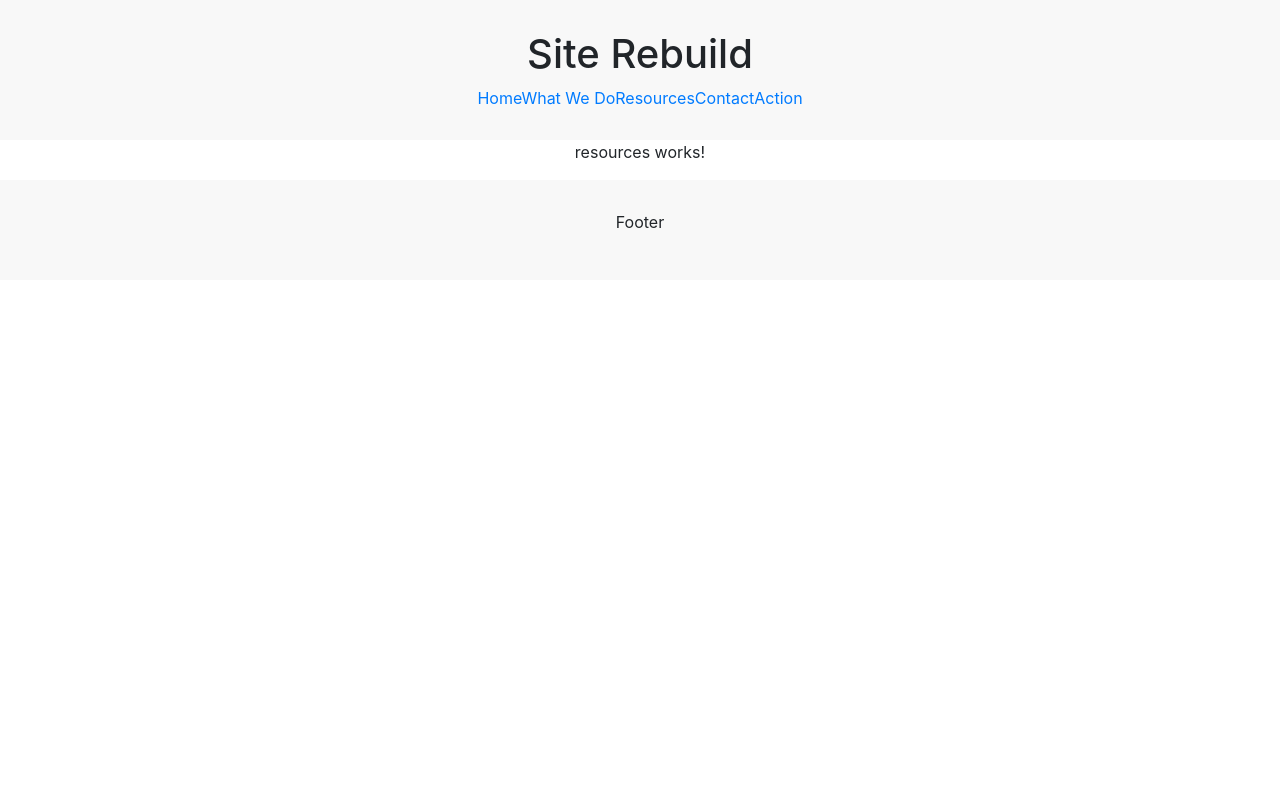
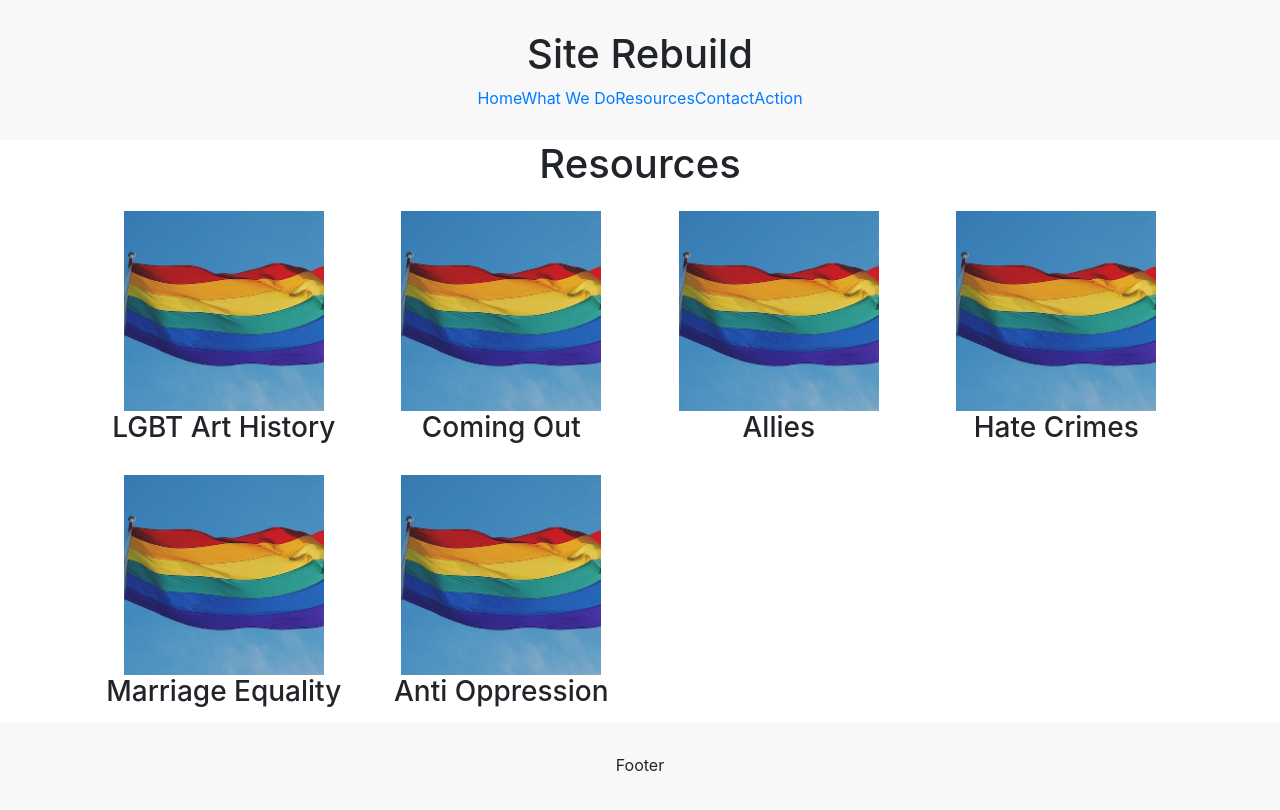
Before and after one commit to klowe27/ecommerce-rebuild, an Angular app: page /resources in a window 1280 px wide. Shown: the top 810 px of the page. Built offline with nearby package versions, Linux system fonts and the light colour scheme.

Commit message:
Add resource model with sample data and list all resources

```diff
--- a/src/app/app.component.html
+++ b/src/app/app.component.html
@@ -1,5 +1,7 @@
 <!--The content below is only a placeholder and can be replaced.-->
 <div style="text-align:center">
 <header></header>
-<router-outlet></router-outlet>
+<div class="container">
+  <router-outlet></router-outlet>
+</div>
 <footer></footer>
--- /dev/null
+++ b/src/app/resource.model.ts
@@ -0,0 +1,3 @@
+export class Resource {
+  constructor (public title: string, public content: string, public image: string, public id: number) { }
+}
--- a/src/app/resources/resources.component.css
+++ b/src/app/resources/resources.component.css
@@ -0,0 +1,14 @@
+.resource-list {
+  display: grid;
+  grid-template-columns: 1fr 1fr 1fr 1fr;
+}
+
+.resource-preview {
+  margin: 15px;
+}
+
+.resource-img {
+  object-fit: cover;
+  width: 200px;
+  height: 200px;
+}
--- a/src/app/resources/resources.component.html
+++ b/src/app/resources/resources.component.html
@@ -1,3 +1,9 @@
-<p>
-  resources works!
-</p>
+<h1>Resources</h1>
+<div class="resource-list">
+  <div *ngFor="let resource of resources">
+    <div class="resource-preview">
+      <img class="resource-img" src="assets/images/{{ resource.image }}">
+      <h3>{{resource.title}}</h3>
+    </div>
+  </div>
+</div>
--- a/src/app/resources/resources.component.ts
+++ b/src/app/resources/resources.component.ts
@@ -1,4 +1,5 @@
 import { Component, OnInit } from '@angular/core';
+import { Resource } from '../resource.model.ts'
 
 @Component({
   selector: 'app-resources',
@@ -6,6 +7,14 @@ import { Component, OnInit } from '@angular/core';
   styleUrls: ['./resources.component.css']
 })
 export class ResourcesComponent implements OnInit {
+  resources: Resource[] = [
+ new Resource("LGBT Art History", "Lorem Ipsum has been the industry's standard dummy text ever since the 1500s, when an unknown printer took a galley of type and scrambled it to make a type specimen book. It has survived not only five centuries, but also the leap into electronic typesetting, remaining essentially unchanged. It was popularised in the 1960s with the release of Letraset sheets containing Lorem Ipsum passages, and more recently with desktop publishing software like Aldus PageMaker including versions of Lorem Ipsum.", "flag.jpg", 1),
+ new Resource("Coming Out", "Lorem Ipsum has been the industry's standard dummy text ever since the 1500s, when an unknown printer took a galley of type and scrambled it to make a type specimen book. It has survived not only five centuries, but also the leap into electronic typesetting, remaining essentially unchanged. It was popularised in the 1960s with the release of Letraset sheets containing Lorem Ipsum passages, and more recently with desktop publishing software like Aldus PageMaker including versions of Lorem Ipsum.", "flag.jpg", 2),
+ new Resource("Allies", "Lorem Ipsum has been the industry's standard dummy text ever since the 1500s, when an unknown printer took a galley of type and scrambled it to make a type specimen book. It has survived not only five centuries, but also the leap into electronic typesetting, remaining essentially unchanged. It was popularised in the 1960s with the release of Letraset sheets containing Lorem Ipsum passages, and more recently with desktop publishing software like Aldus PageMaker including versions of Lorem Ipsum.", "flag.jpg", 3),
+ new Resource("Hate Crimes", "Lorem Ipsum has been the industry's standard dummy text ever since the 1500s, when an unknown printer took a galley of type and scrambled it to make a type specimen book. It has survived not only five centuries, but also the leap into electronic typesetting, remaining essentially unchanged. It was popularised in the 1960s with the release of Letraset sheets containing Lorem Ipsum passages, and more recently with desktop publishing software like Aldus PageMaker including versions of Lorem Ipsum.", "flag.jpg", 4),
+ new Resource("Marriage Equality", "Lorem Ipsum has been the industry's standard dummy text ever since the 1500s, when an unknown printer took a galley of type and scrambled it to make a type specimen book. It has survived not only five centuries, but also the leap into electronic typesetting, remaining essentially unchanged. It was popularised in the 1960s with the release of Letraset sheets containing Lorem Ipsum passages, and more recently with desktop publishing software like Aldus PageMaker including versions of Lorem Ipsum.", "flag.jpg", 5),
+ new Resource("Anti Oppression", "Lorem Ipsum has been the industry's standard dummy text ever since the 1500s, when an unknown printer took a galley of type and scrambled it to make a type specimen book. It has survived not only five centuries, but also the leap into electronic typesetting, remaining essentially unchanged. It was popularised in the 1960s with the release of Letraset sheets containing Lorem Ipsum passages, and more recently with desktop publishing software like Aldus PageMaker including versions of Lorem Ipsum.", "flag.jpg", 6)
+];
 
   constructor() { }
 
```
Also changed, not shown: src/assets/images/flag.jpg (added).
